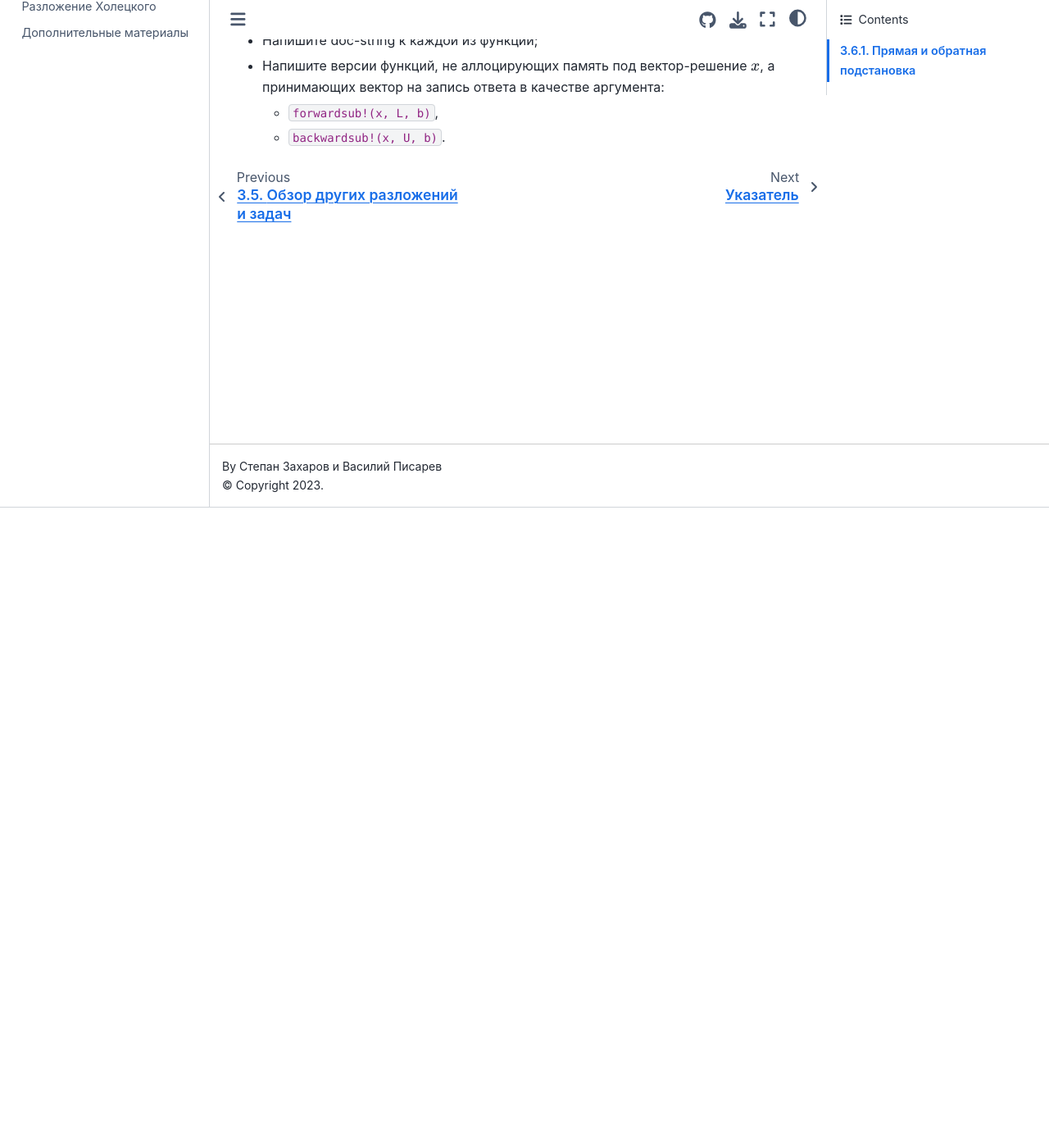
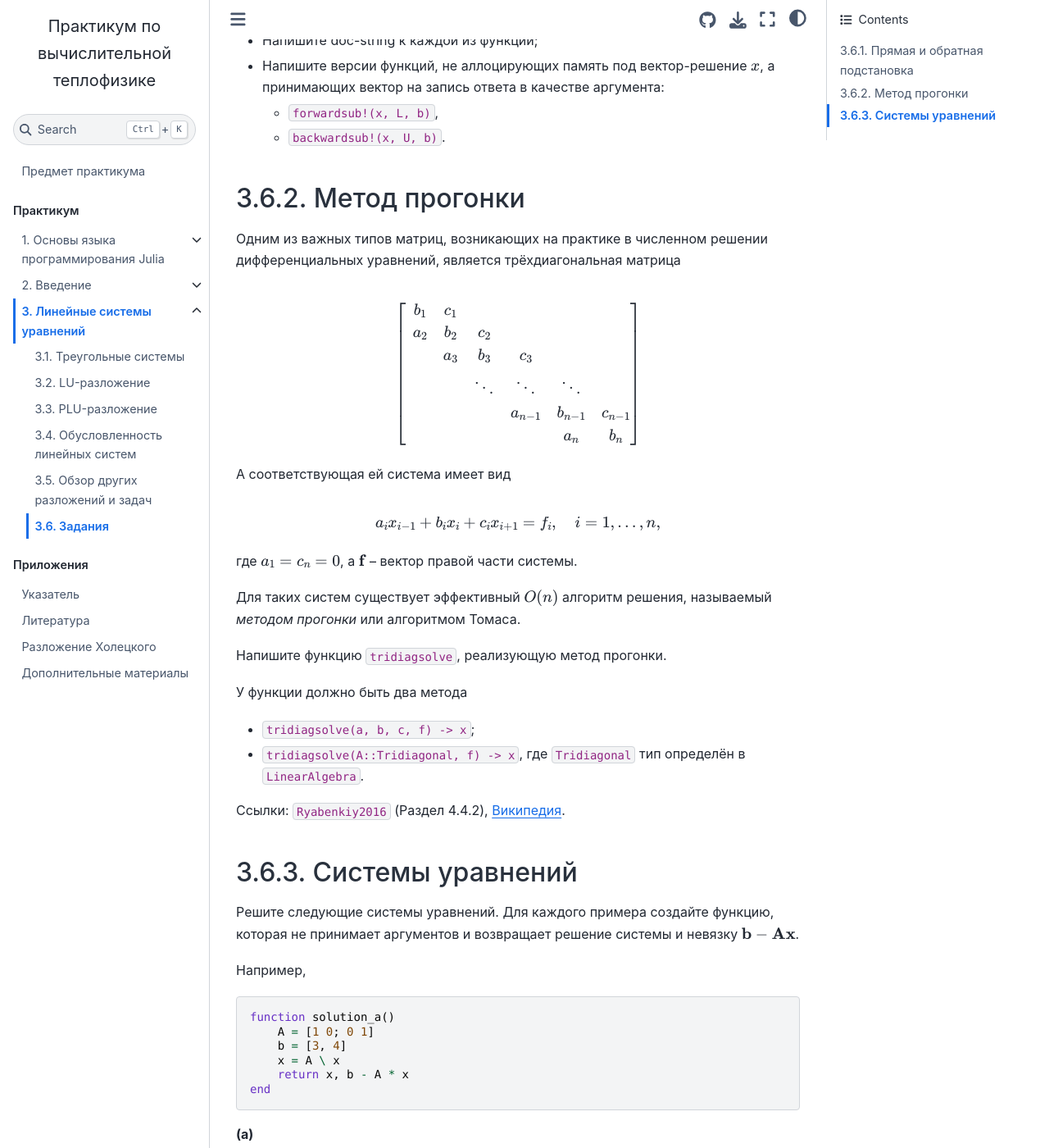
Before and after one commit to stepanzh/computational_thermodynamics, a Jupyter Book: the page built from book/syslinear/ex.md, in a window 1280 px wide and 1400 px high, scrolled down 781 px. Shown: the whole window at 82% size. Built offline with Jupyter Book 1.0.4 settings and Sphinx 7.4.7 and the Sphinx Book theme 1.1.4, drawn with Linux system fonts in a browser that asks for light colours; cross-references to code outside the pages are shown as plain code; some of the changed text lies outside the part shown.

Commit message:
СЛАУ: задание

````diff
--- a/book/syslinear/ex.md
+++ b/book/syslinear/ex.md
@@ -34,3 +34,110 @@ function backwardsub(U, b) end
 - Напишите версии функций, не аллоцирующих память под вектор-решение $x$, а принимающих вектор на запись ответа в качестве аргумента:
     + `forwardsub!(x, L, b)`,
     + `backwardsub!(x, U, b)`.
+
+## Метод прогонки
+
+Одним из важных типов матриц, возникающих на практике в численном решении дифференциальных уравнений, является трёхдиагональная матрица
+
+$$
+\begin{bmatrix}
+b_1 & c_1 &        &         &         & \\
+a_2 & b_2 & c_2    &         &         & \\
+    & a_3 & b_3    & c_3     &         & \\
+    &     & \ddots & \ddots  & \ddots  & \\
+    &     &        & a_{n-1} & b_{n-1} & c_{n-1} \\
+    &     &        &         & a_n     & b_n
+\end{bmatrix}
+$$
+
+А соответствующая ей система имеет вид
+
+$$
+a_i x_{i-1} + b_i x_i + c_i x_{i+1} = f_i, \quad i=1,\ldots,n,
+$$
+
+где $a_1 = c_n = 0$, а $\mathbf{f}$ -- вектор правой части системы.
+
+```{index} метод; прогонки
+```
+Для таких систем существует эффективный $O(n)$ алгоритм решения, называемый *методом прогонки* или алгоритмом Томаса.
+
+Напишите функцию `tridiagsolve`, реализующую метод прогонки.
+
+У функции должно быть два метода
+
+- `tridiagsolve(a, b, c, f) -> x`;
+- `tridiagsolve(A::Tridiagonal, f) -> x`, где `Tridiagonal` тип определён в `LinearAlgebra`.
+
+Ссылки: {cite}`Ryabenkiy2016` (Раздел 4.4.2), [Википедия](https://ru.wikipedia.org/wiki/%D0%9C%D0%B5%D1%82%D0%BE%D0%B4_%D0%BF%D1%80%D0%BE%D0%B3%D0%BE%D0%BD%D0%BA%D0%B8).
+
+## Системы уравнений
+
+Решите следующие системы уравнений. Для каждого примера создайте функцию, которая не принимает аргументов и возвращает решение системы и невязку $\mathbf{b} - \mathbf{A}\mathbf{x}$.
+
+Например,
+
+```julia
+function solution_a()
+    A = [1 0; 0 1]
+    b = [3, 4]
+    x = A \ x
+    return x, b - A * x
+end
+```
+
+**(а)**
+
+$$
+\begin{bmatrix}
+8 & 9 & 4 & -1 \\
+0 & 4 & 1 & 0 \\
+0 & 0 & -1 & 6 \\
+0 & 0 & 0 & 11 \\
+\end{bmatrix}
+\mathbf{x}
+= \begin{bmatrix}
+9 \\
+3 \\
+-1 \\
+2 \\
+\end{bmatrix}
+$$
+
+**(б)**
+
+$$
+\begin{bmatrix}
+-2 & 1 & 0 & 0 & 0 \\
+1 & -2 & 1 & 0 & 0 \\
+0 & 1 & -2 & 1 & 0 \\
+0 & 0 & 1 & -2 & 1 \\
+0 & 0 & 0 & 1 & -2 \\
+\end{bmatrix}
+\mathbf{x}
+= \begin{bmatrix}
+1 \\
+1 \\
+1 \\
+1 \\
+1 \\
+\end{bmatrix}
+$$
+
+**(в)**
+
+$$
+\begin{bmatrix}
+    1 & 8 & -3 & 9 \\
+    0 & 4 & 10 & -2 \\
+    8 & 2 & -5 & 1 \\
+    3 & 1 & 6 & 12 \\
+\end{bmatrix}
+\mathbf{x}
+= \begin{bmatrix}
+    3 \\
+    6 \\
+    1 \\
+    4 \\
+\end{bmatrix}
+$$
````
